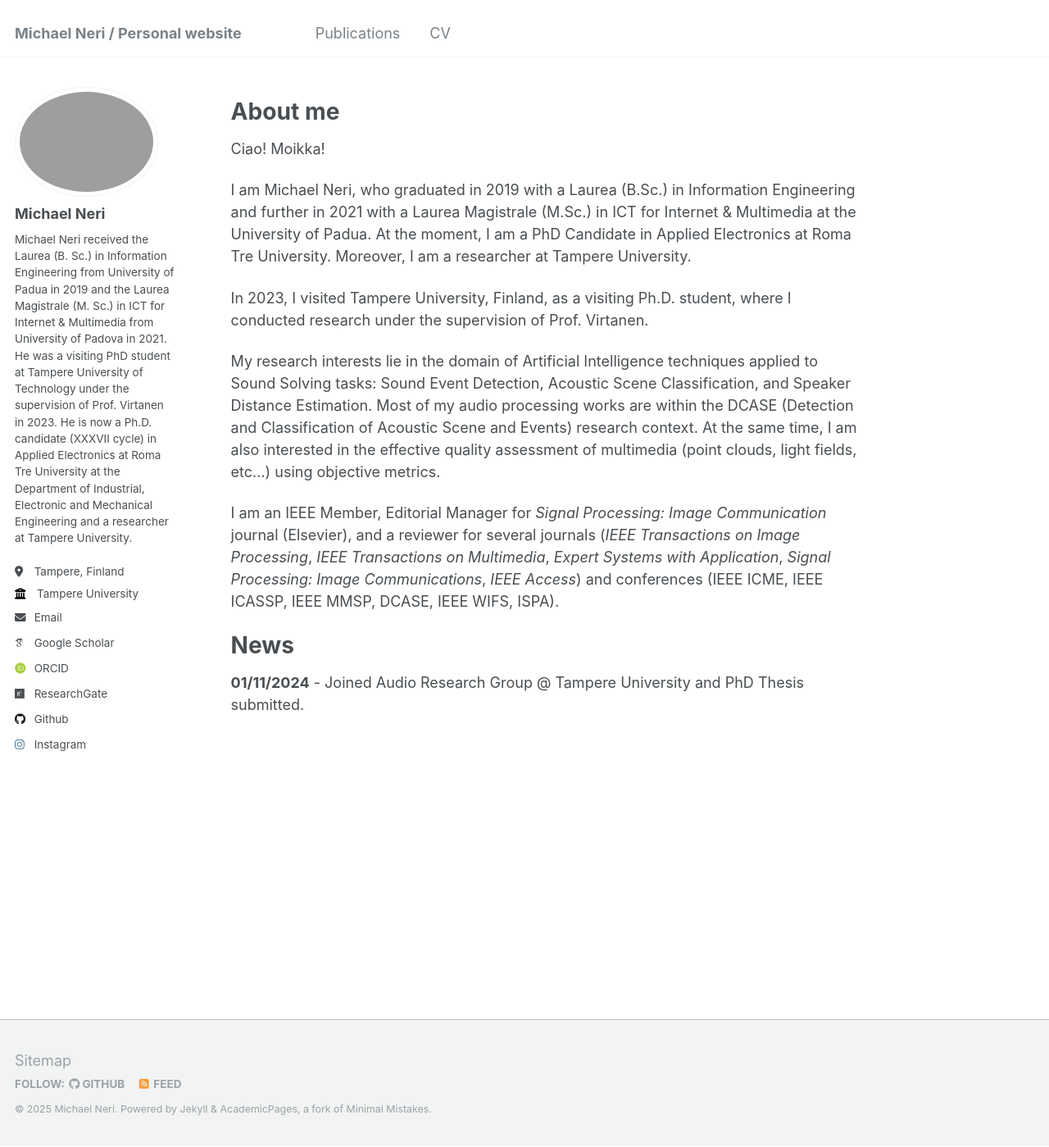
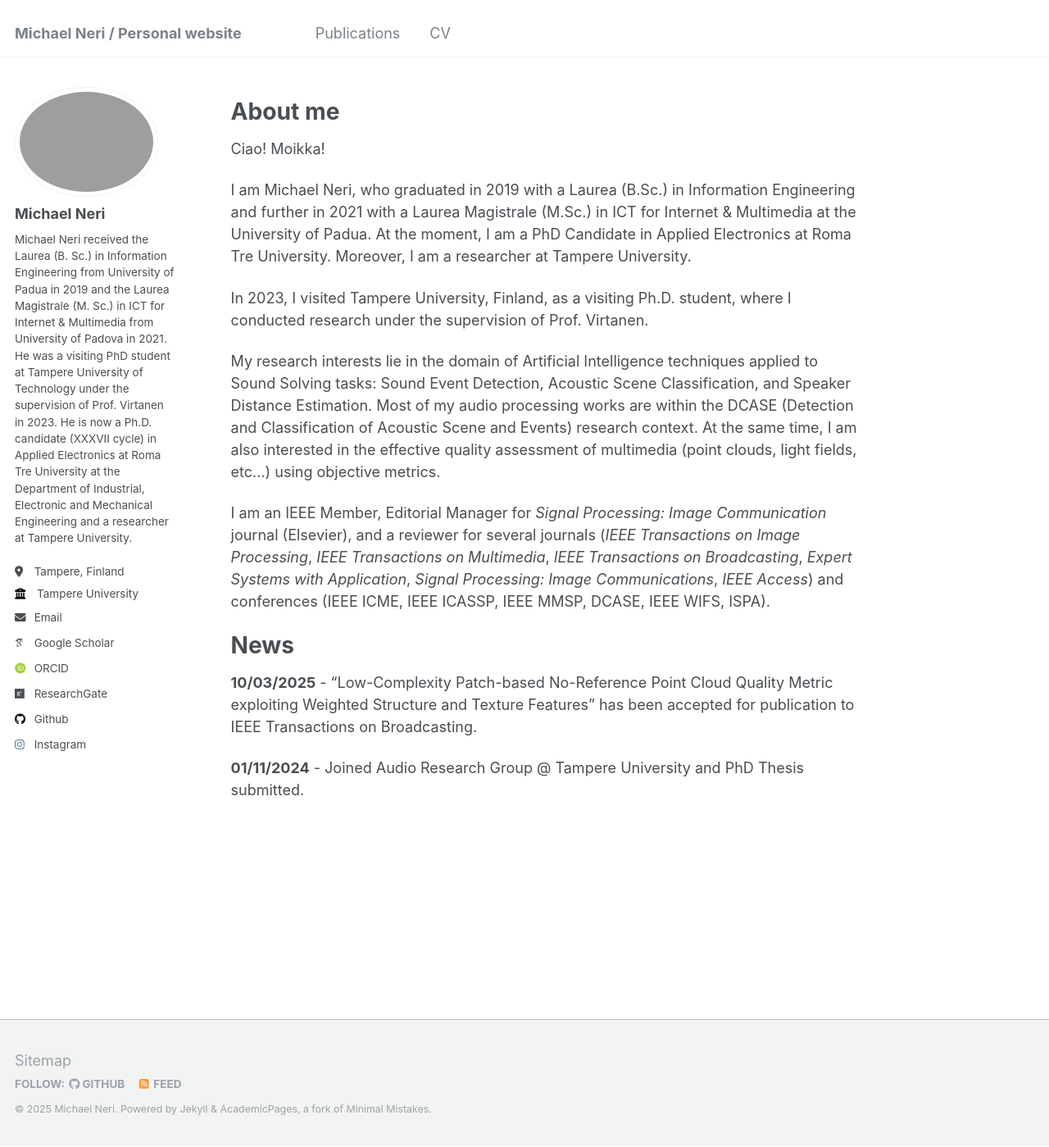
Before and after one commit to michaelneri/michaelneri.github.io, a Jekyll site: the page built from _pages/about.md, in a window 1280 px wide and 1399 px high. Shown: the whole window at 82% size. Built offline with Jekyll 4.4.1, drawn with Linux system fonts in a browser that asks for light colours; some web fonts are replaced.

Commit message:
Updated news

```diff
--- a/_pages/about.md
+++ b/_pages/about.md
@@ -17,10 +17,12 @@ In 2023, I visited Tampere University, Finland, as a visiting Ph.D. student, whe
 
 My research interests lie in the domain of Artificial Intelligence techniques applied to Sound Solving tasks: Sound Event Detection, Acoustic Scene Classification, and Speaker Distance Estimation. Most of my audio processing works are within the DCASE (Detection and Classification of Acoustic Scene and Events) research context. At the same time, I am also interested in the effective quality assessment of multimedia (point clouds, light fields, etc…) using objective metrics.
 
-I am an IEEE Member, Editorial Manager for _Signal Processing: Image Communication_ journal (Elsevier), and a reviewer for several journals (_IEEE Transactions on Image Processing_, _IEEE Transactions on Multimedia_, _Expert Systems with Application_, _Signal Processing: Image Communications_, _IEEE Access_) and conferences (IEEE ICME, IEEE ICASSP, IEEE MMSP, DCASE, IEEE WIFS, ISPA).
+I am an IEEE Member, Editorial Manager for _Signal Processing: Image Communication_ journal (Elsevier), and a reviewer for several journals (_IEEE Transactions on Image Processing_, _IEEE Transactions on Multimedia_, _IEEE Transactions on Broadcasting_, _Expert Systems with Application_, _Signal Processing: Image Communications_, _IEEE Access_) and conferences (IEEE ICME, IEEE ICASSP, IEEE MMSP, DCASE, IEEE WIFS, ISPA).
 
 
 News
 =====
 
+**10/03/2025** - "Low-Complexity Patch-based No-Reference Point Cloud Quality Metric exploiting Weighted Structure and Texture Features" has been accepted for publication to IEEE Transactions on Broadcasting.
+
 **01/11/2024** - Joined Audio Research Group @ Tampere University and PhD Thesis submitted.
```
